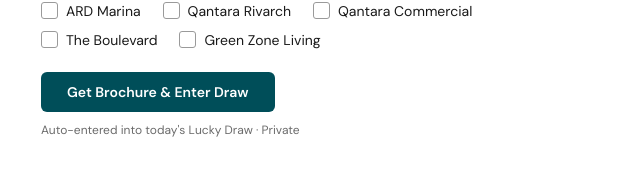
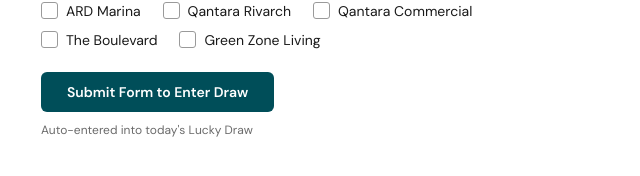
Before and after one commit to alibinnadeem-ai/ard-leads-software, a Next.js app: page /embed in a window 1280 px wide. Shown: the part 496-672 px from the top of the page, without its empty margins (319-959 px from the left). Built offline with nearby package versions, Linux system fonts and the light colour scheme.

Commit message:
feat: update button text and note for clarity in lead submission

```diff
--- a/app/embed/page.jsx
+++ b/app/embed/page.jsx
@@ -130,8 +130,8 @@ export default function EmbedPage() {
             </div>
           </div>
 
-          <button type="button" className="sub-btn" id="lf-submit">Get Brochure &amp; Enter Draw</button>
-          <p className="f-note">Auto-entered into today&apos;s Lucky Draw · Private</p>
+          <button type="button" className="sub-btn" id="lf-submit">Submit Form to Enter Draw</button>
+          <p className="f-note">Auto-entered into today&apos;s Lucky Draw</p>
         </div>
 
         <div className="success-view" id="success-view">
```
